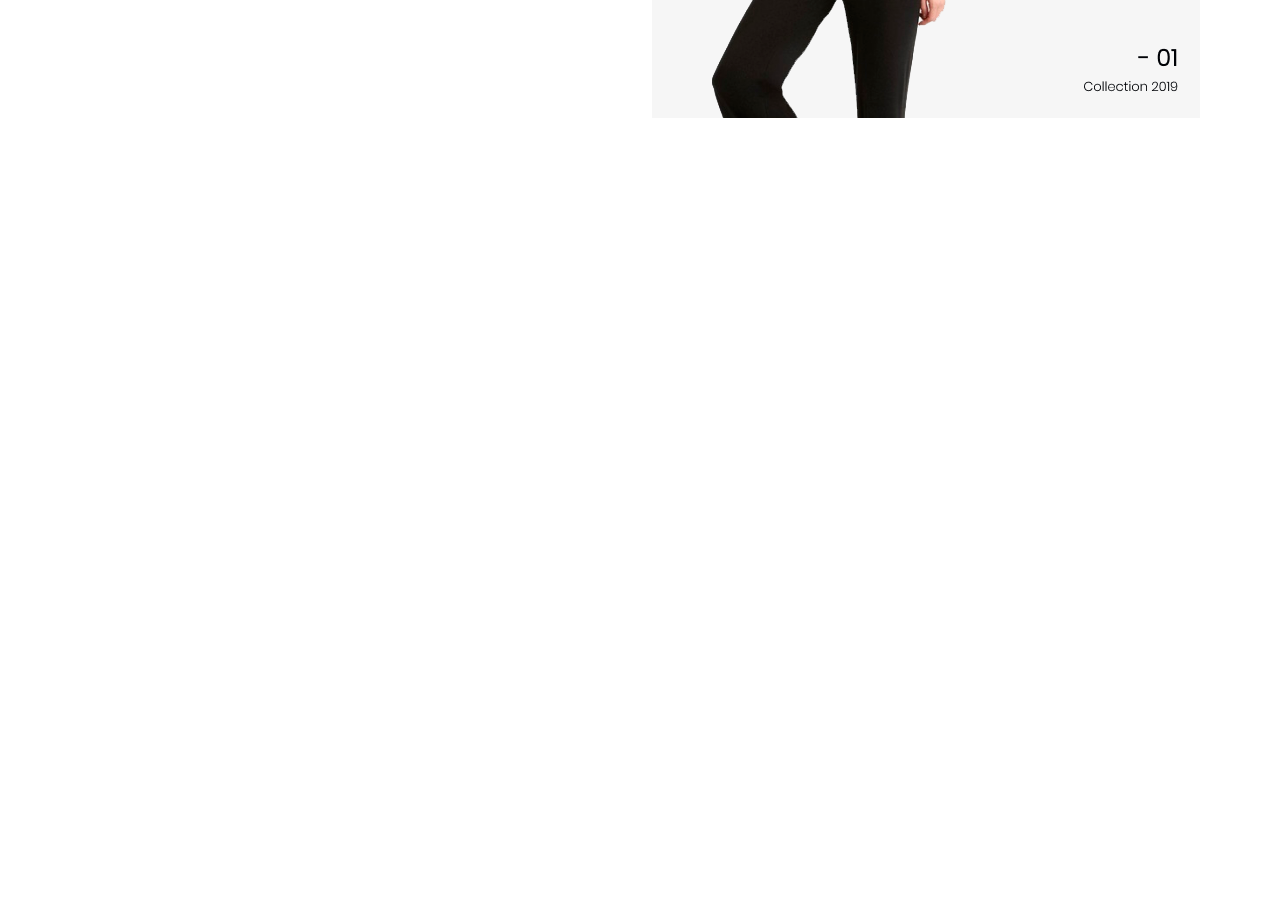
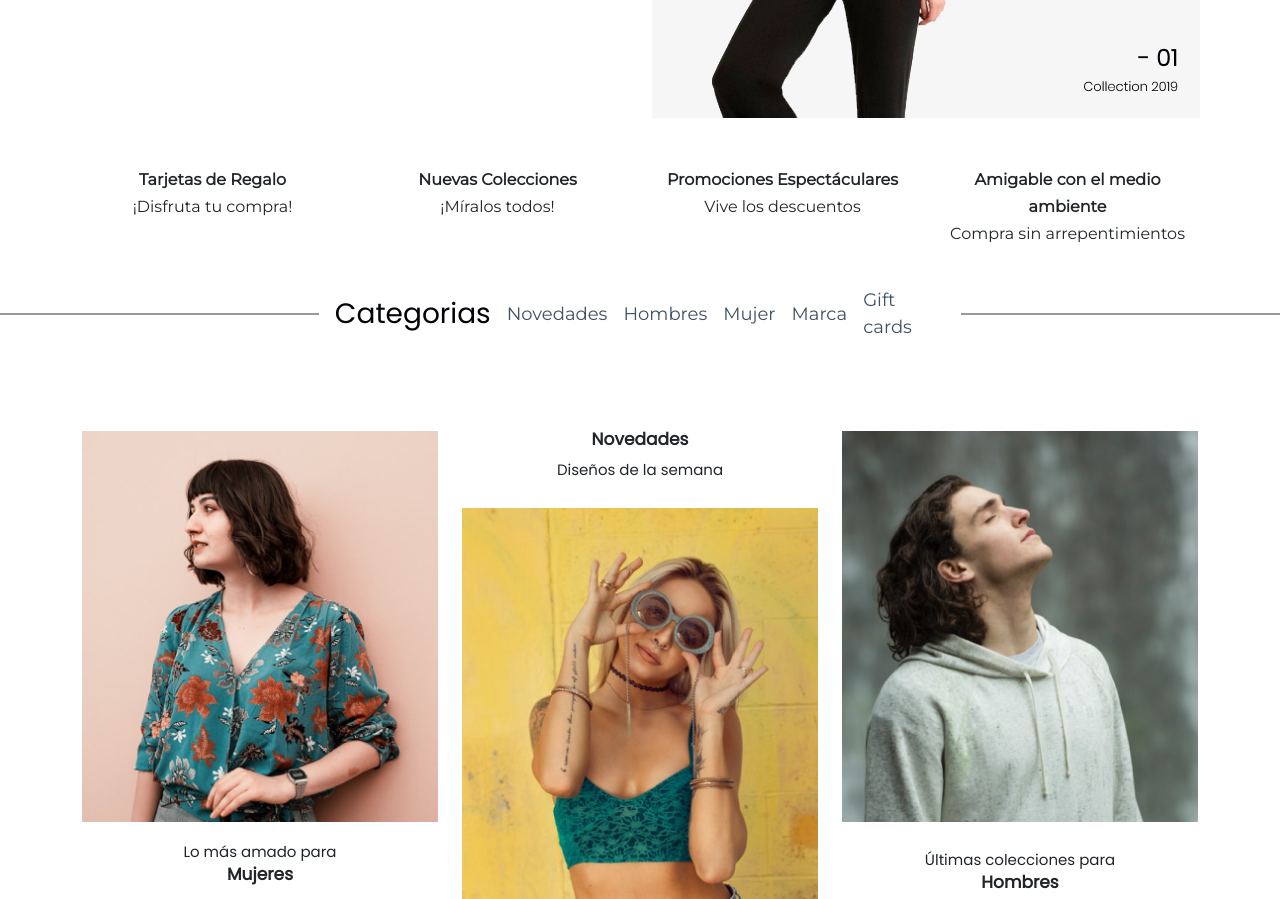
Before and after one commit to putraprdn/fashion-landing-page, a plain HTML site: page index.html in a window 1280 px wide. Shown: the part 569-1468 px from the top of the page. Before the commit the page ends 800 px from the top, so only its background shows below. Drawn offline with nearby package versions, Linux system fonts and the light colour scheme.

Commit message:
Add category section

```diff
--- a/index.html
+++ b/index.html
@@ -73,24 +73,90 @@
 
     <!-- Main -->
     <main>
+        <!-- Hero Section -->
+        <section class="hero">
             <div class="container">
                 <div class="row align-items-center">
+                    <!-- Hero Text-->
                     <div class="main__content col-md-6 ff-montserrat">
-                    <p class="fs-17 text-main">
+                        <p class="fs-17 text-main d-flex flex-column">
                             Productos ecológicos
                         </p>
                         <h1 class="title fw-normal mb-4 ws-pre-line">Viste una
                             moda <span class="text-green">ecológica</span>
                         </h1>
-                    <h4 class="subtitle fs-15 fw-normal ff-poppins mb-5">Click edit button to change this text. Lorem
+                        <h4 class="subtitle fs-15 fw-normal ff-poppins mb-5">Click edit button to change this text.
+                            Lorem
                             ipsum
                             dolor sit amet, consectetur adipiscing elit.
                             Sapien.</h4>
                         <button type="button" class="btn btn-dark fw-bold fs-15 px-3">Productos</button>
                     </div>
+                    <!-- End Hero Text-->
+
+                    <!-- Hero Image -->
                     <div class="img_content col-md-6">
                         <img src="./public/images/model.png" alt="model image">
                     </div>
+                    <!-- End Hero Image -->
+                </div>
+
+                <!-- Collection List -->
+                <div class="row row-cols-4 mt-md-5 ff-montserrat">
+                    <div class="col-md-3 text-center">
+                        <h5 class="fw-bold fs-16 mb-md-0">Tarjetas de Regalo</h5>
+                        <p class="fs-16">¡Disfruta tu compra!</p>
+                    </div>
+                    <div class="col-md-3 text-center">
+                        <h5 class="fw-bold fs-16 mb-md-0">Nuevas Colecciones</h5>
+                        <p class="fs-16">¡Míralos todos!</p>
+                    </div>
+                    <div class="col-md-3 text-center">
+                        <h5 class="fw-bold fs-16 mb-md-0">Promociones Espectáculares</h5>
+                        <p class="fs-16">Vive los descuentos</p>
+                    </div>
+                    <div class="col-md-3 text-center">
+                        <h5 class="fw-bold fs-16 mb-md-0">Amigable con el medio ambiente</h5>
+                        <p class="fs-16">Compra sin arrepentimientos</p>
+                    </div>
+                </div>
+                <!-- End Collection List -->
+            </div>
+        </section>
+        <!-- End Hero Section -->
+
+        <!-- Category Section -->
+        <section class="category">
+            <div class="section-wrap d-flex align-items-center justify-content-center gap-3 mt-md-4">
+                <h3 class="ff-poppins mb-0 text-main">Categorias</h3>
+                <p class="my-md-auto ff-montserrat fs-18">Novedades</p>
+                <p class="my-md-auto ff-montserrat fs-18">Hombres</p>
+                <p class="my-md-auto ff-montserrat fs-18">Mujer</p>
+                <p class="my-md-auto ff-montserrat fs-18">Marca</p>
+                <p class="my-md-auto ff-montserrat fs-18">Gift cards</p>
+            </div>
+
+            <div class="container">
+                <div class="content row ff-poppins">
+                    <div class="col-md-4 text-center d-flex flex-column">
+                        <img class="mb-3" src="./public/images/category1.png" alt="category 1">
+                        <p class="fs-15 mb-0">Lo más amado para</p>
+                        <h5 class="fs-17 fw-bold">Mujeres</h5>
+                    </div>
+                    <div class="col-md-4 text-center d-flex flex-column-reverse">
+                        <img class="mt-4" src="./public/images/category2.png" alt="category 2">
+                        <p class="fs-15 mb-0">Diseños de la semana</p>
+                        <h5 class="fs-17 fw-bold">Novedades</h5>
+                    </div>
+                    <div class="col-md-4 text-center d-flex flex-column">
+                        <img class="mb-4" src="./public/images/category3.png" alt="category 3">
+                        <p class="fs-15 mb-0">Últimas colecciones para</p>
+                        <h5 class="fs-17 fw-bold">Hombres</h5>
+                    </div>
+                </div>
+            </div>
+        </section>
+        <!-- End Category Section -->
             </div>
         </div>
     </main>
--- a/public/css/style.css
+++ b/public/css/style.css
@@ -30,6 +30,36 @@
 	max-width: 209px;
 	width: 100%;
 }
+.main__content .text-main::before {
+	content: "";
+	border-top: 3px solid var(--green);
+	height: 20px;
+	width: 55px;
+}
+.category .section-wrap::before,
+.category .section-wrap::after,
+.product .section-wrap::before,
+.product .section-wrap::after,
+.offer .section-wrap::before,
+.offer .section-wrap::after {
+	content: "";
+	border: 1px solid #00000066;
+}
+.category .section-wrap::before,
+.category .section-wrap::after {
+	width: 26%;
+}
+.category .section-wrap {
+	color: #415161;
+}
+.category .content {
+	margin-top: 90px;
+}
+.category .content img {
+	width: 100%;
+	max-width: 360px;
+	max-height: 395px;
+}
 .btn-dark:active,
 .btn-dark:focus,
 .btn-dark:hover,
@@ -46,13 +76,38 @@
 .ff-montserrat {
 	font-family: "Montserrat-Regular";
 }
+
+.fs-13 {
+	font-size: 13px;
+	line-height: 16px;
+}
 .fs-15 {
 	font-size: 15px;
 	line-height: 28px;
 }
+.fs-14 {
+	font-size: 14px;
+	line-height: 17px;
+}
+.fs-16 {
+	font-size: 16px;
+	line-height: 27px;
+}
 .fs-17 {
 	font-size: 17px;
 	line-height: 17px;
+}
+.fs-18 {
+	font-size: 18px;
+	line-height: 27px;
+}
+.fs-30 {
+	font-size: 30px;
+	line-height: 66px;
+}
+.fs-36 {
+	font-size: 36px;
+	line-height: 42px;
 }
 
 .text-main-light {
```
Lines whose indentation alone changed are shown as unchanged.
